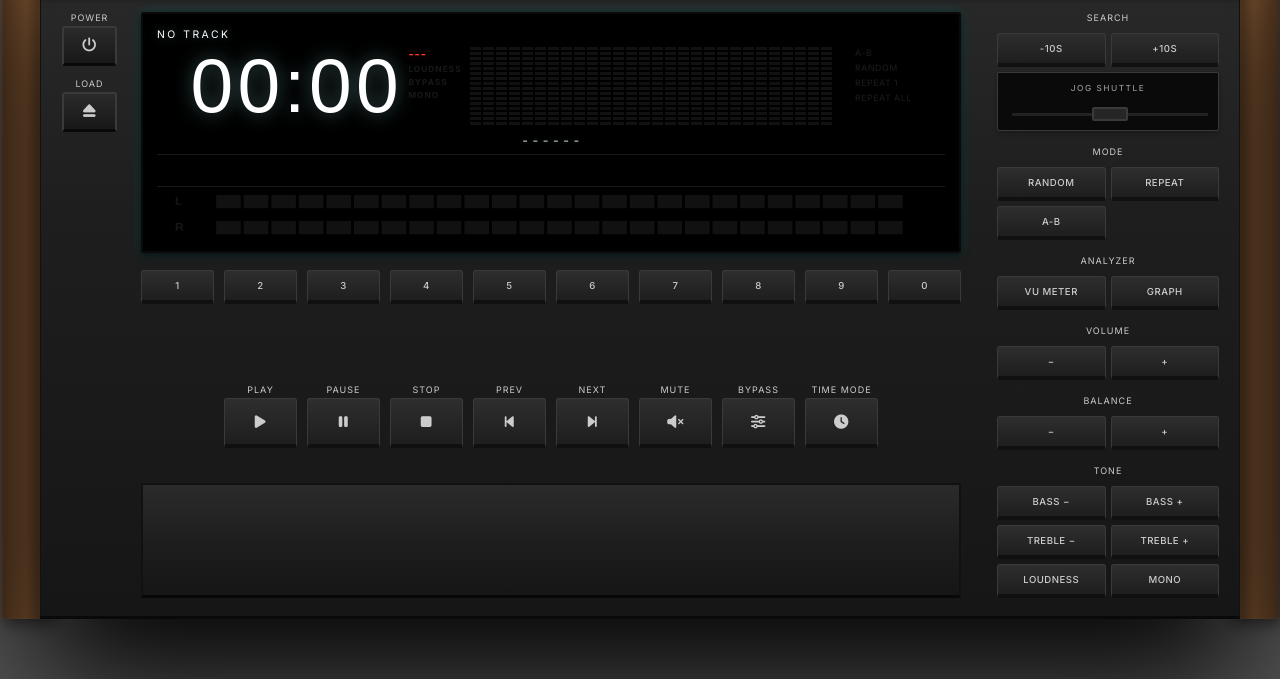
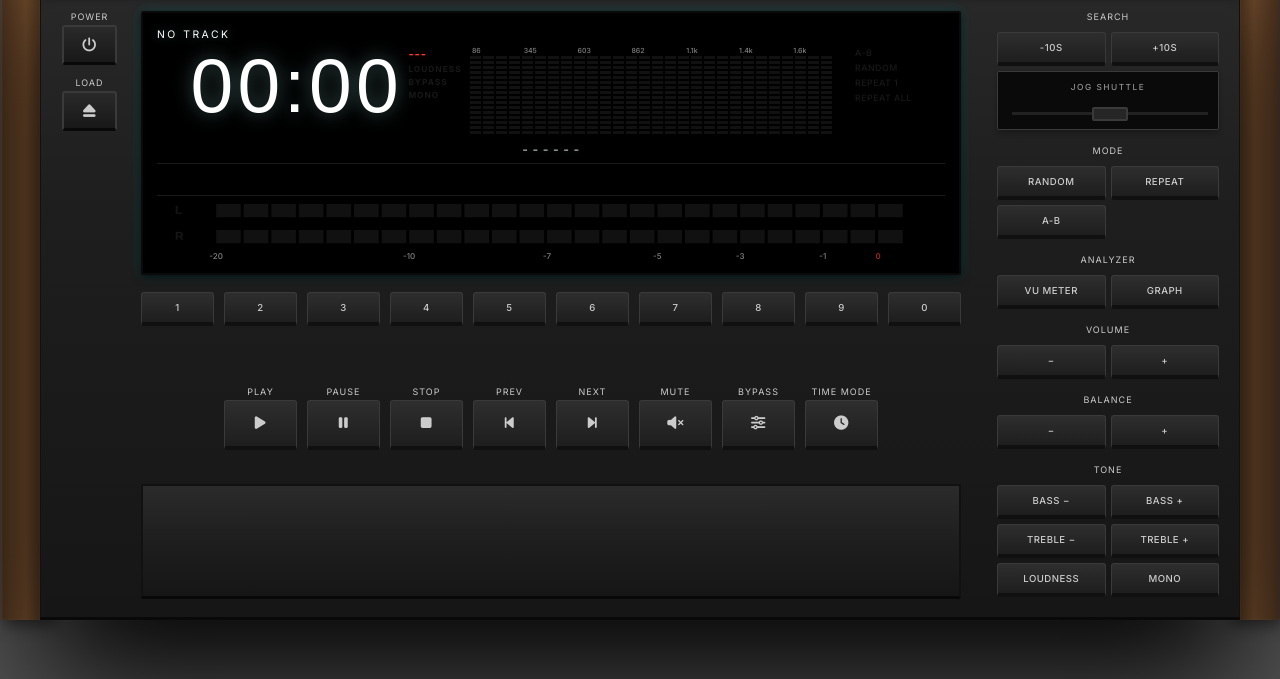
Before and after one commit to HDSoundSystem/Technics-Hi-Res-Audio-Player-Mini, a plain HTML site: page index.html in a window 1280 px wide. Shown: the part 121-800 px from the top of the page. Drawn offline with Linux system fonts and the light colour scheme; a web font is replaced by a local one.

Commit message:
add graph and vu meter indicator

```diff
--- a/index.html
+++ b/index.html
@@ -71,7 +71,18 @@
                                         class="ind-inline">MONO</div>
                                 </div>
                             </div>
-                            <canvas id="spectrum-canvas" class="spectrum-canvas" width="200" height="80"></canvas>
+                            <div class="spectrum-outer">
+                                <div class="spectrum-freq-labels">
+                                    <span>86</span><span></span><span></span><span></span>
+                                    <span>345</span><span></span><span></span><span></span>
+                                    <span>603</span><span></span><span></span><span></span>
+                                    <span>862</span><span></span><span></span><span></span>
+                                    <span>1.1k</span><span></span><span></span><span></span>
+                                    <span>1.4k</span><span></span><span></span><span></span>
+                                    <span>1.6k</span><span></span>
+                                </div>
+                                <canvas id="spectrum-canvas" class="spectrum-canvas" width="200" height="80"></canvas>
+                            </div>
                             <div class="side-indicators">
                                 <div id="ind-ab" class="ind">A-B</div>
                                 <div id="ind-shuffle" class="ind">RANDOM</div>
@@ -83,9 +94,20 @@
                         <div id="file-info-line" onclick="openArtModal()">- - - - - -</div>
                         <div id="track-grid" class="track-grid"
                             onclick="openPlaylist()"></div>
-                        <div class="vu-wrap"><canvas id="vu-meter" width="800"
+                        <div class="vu-outer">
+                            <div class="vu-wrap"><canvas id="vu-meter" width="800"
                                 height="70"
                                 style="width:100%; height:100%;"></canvas></div>
+                            <div class="vu-db-scale">
+                                <span style="left:calc(60/800*100%)">-20</span>
+                                <span style="left:calc(256/800*100%)">-10</span>
+                                <span style="left:calc(396/800*100%)">-7</span>
+                                <span style="left:calc(508/800*100%)">-5</span>
+                                <span style="left:calc(592/800*100%)">-3</span>
+                                <span style="left:calc(676/800*100%)">-1</span>
+                                <span class="vu-db-red" style="left:calc(732/800*100%)">0</span>
+                            </div>
+                        </div>
                     </div>
 
                     <div class="num-pad">
--- a/style.css
+++ b/style.css
@@ -397,7 +397,7 @@ body {
     display: grid;
     grid-template-columns: repeat(10, 1fr);
     gap: 10px;
-    margin-top: 70px;
+    margin-top: 50px;
     align-items: end;
 }
 
@@ -812,7 +812,7 @@ input[type="range"]::-webkit-slider-thumb {
 .tray-assembly {
     position: relative;
     width: 100%;
-    margin-top: 25px;
+    margin-top: 24px;
     height: 115px;
     overflow: hidden;
     border-radius: 2px;
@@ -899,3 +899,66 @@ input[type="range"]::-webkit-slider-thumb {
     opacity: 0.5; /* Optionnel : pour un look plus subtil */
     margin: 5px 5px; /* Espace à gauche et à droite */
 }
+/* ── SPECTRUM FREQ LABELS ── */
+.spectrum-outer {
+    flex: 1;
+    min-width: 0;
+    display: flex;
+    flex-direction: column;
+}
+
+.spectrum-outer .spectrum-canvas {
+    flex: none;
+}
+
+.spectrum-freq-labels {
+    display: grid;
+    grid-template-columns: repeat(28, 1fr);
+    width: 100%;
+    margin-bottom: 2px;
+}
+
+.spectrum-freq-labels span {
+    font-family: 'Inter', sans-serif;
+    font-size: 7px;
+    font-weight: 500;
+    color: var(--vfd-main);
+    opacity: 0.5;
+    text-align: center;
+    line-height: 1;
+    white-space: nowrap;
+    overflow: visible;
+}
+
+/* ── VU dB SCALE ── */
+.vu-outer {
+    margin-top: 4px;
+}
+
+.vu-outer .vu-wrap {
+    margin-top: 0;
+}
+
+.vu-db-scale {
+    position: relative;
+    height: 13px;
+    width: 100%;
+}
+
+.vu-db-scale span {
+    position: absolute;
+    transform: translateX(-50%);
+    font-family: 'Inter', sans-serif;
+    font-size: 8px;
+    font-weight: 500;
+    color: var(--vfd-main);
+    opacity: 0.5;
+    line-height: 1;
+    top: 2px;
+    white-space: nowrap;
+}
+
+.vu-db-scale span.vu-db-red {
+    color: var(--vfd-red);
+    opacity: 0.7;
+}
```
